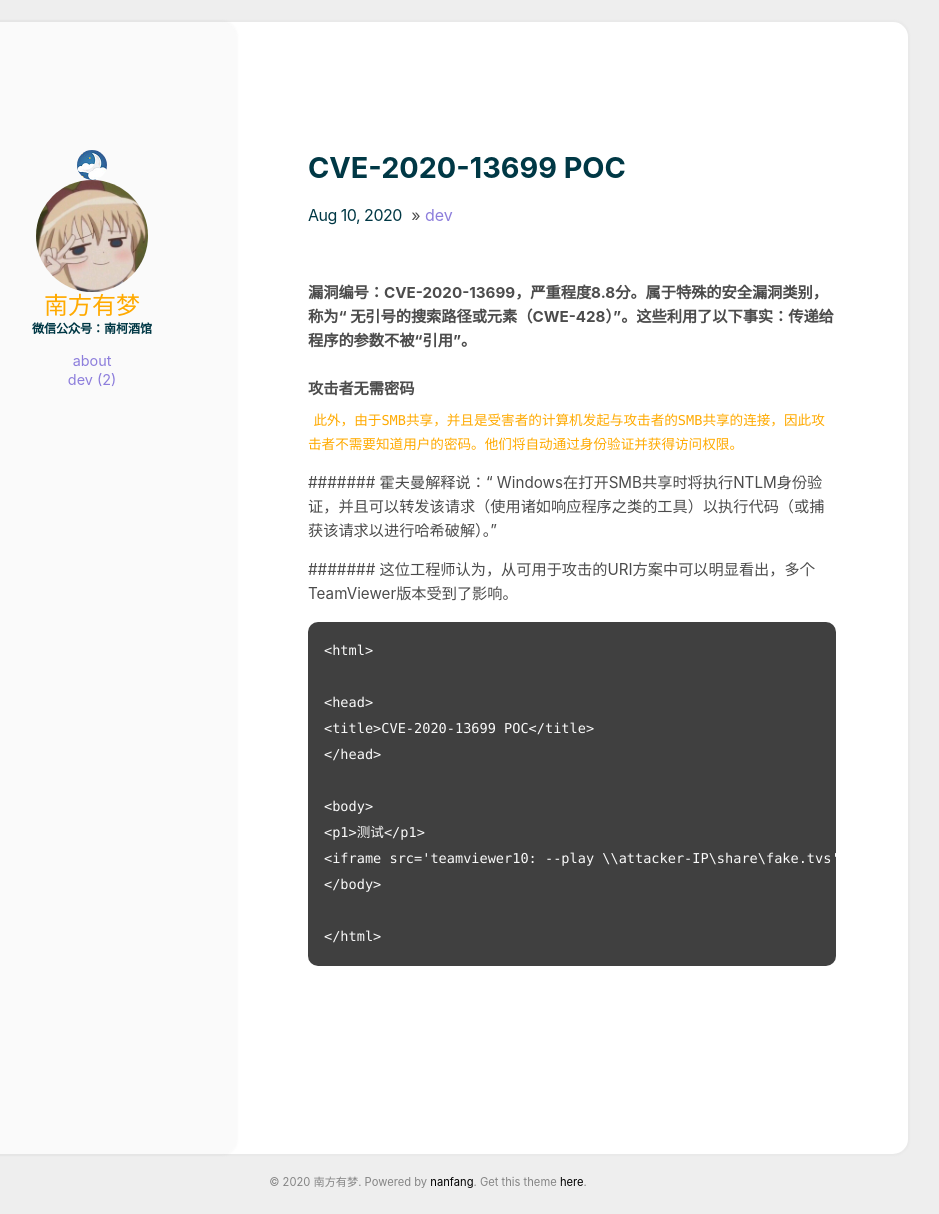
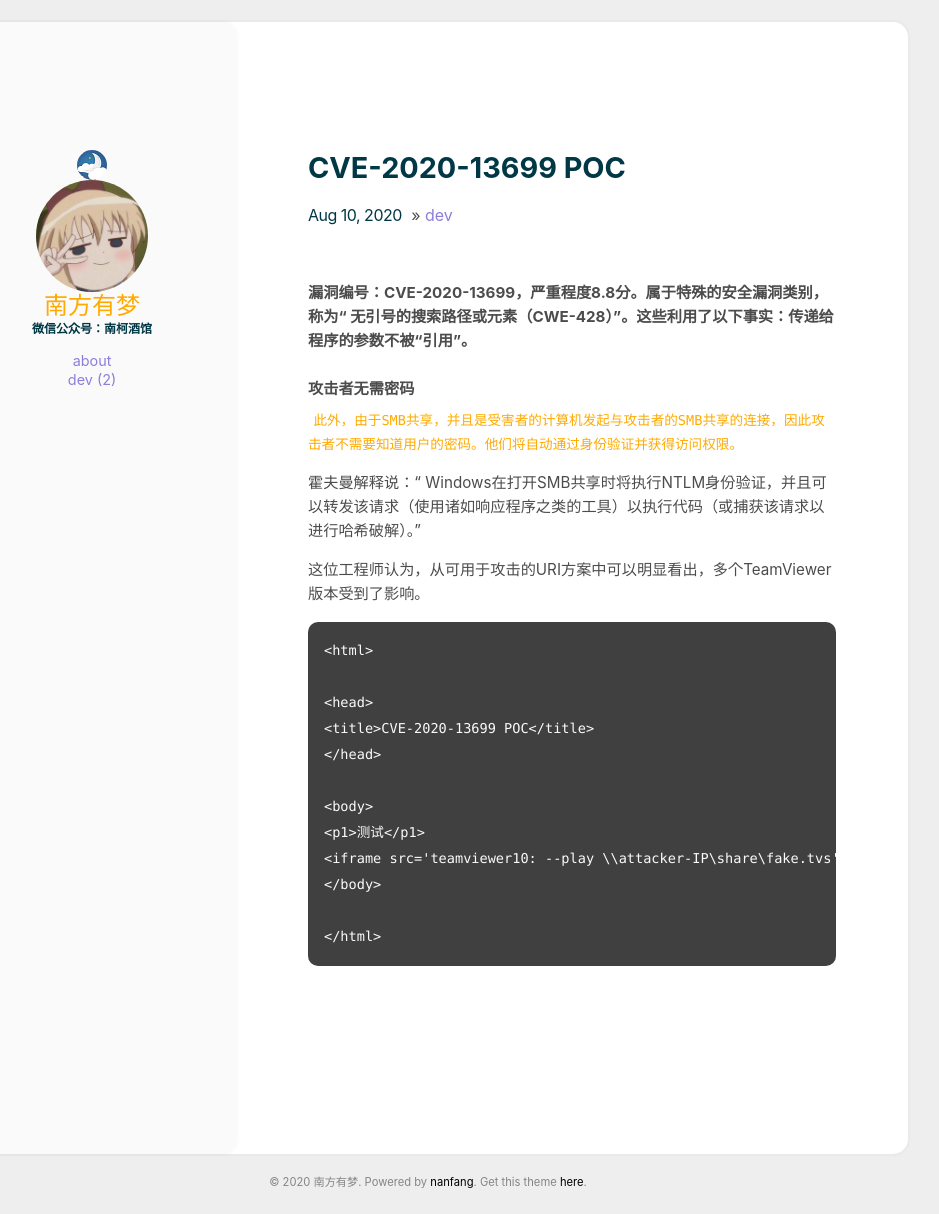
Before and after one commit to hackgov/hackgov.github.io, a Jekyll site: the page built from _posts/2020-8-10-CVE-2020-13699.md, in a window 1280 px wide. Shown: the whole page, without its empty margins (212-1151 px from the left). Built offline with Jekyll 4.4.1, drawn with Linux system fonts in a browser that asks for light colours.

Commit message:
Update 2020-8-10-CVE-2020-13699.md

````diff
--- a/_posts/2020-8-10-CVE-2020-13699.md
+++ b/_posts/2020-8-10-CVE-2020-13699.md
@@ -8,9 +8,9 @@
 #### 攻击者无需密码
 `此外，由于SMB共享，并且是受害者的计算机发起与攻击者的SMB共享的连接，因此攻击者不需要知道用户的密码。他们将自动通过身份验证并获得访问权限。`
 
-####### 霍夫曼解释说：“ Windows在打开SMB共享时将执行NTLM身份验证，并且可以转发该请求（使用诸如响应程序之类的工具）以执行代码（或捕获该请求以进行哈希破解）。”
+霍夫曼解释说：“ Windows在打开SMB共享时将执行NTLM身份验证，并且可以转发该请求（使用诸如响应程序之类的工具）以执行代码（或捕获该请求以进行哈希破解）。”
 
-####### 这位工程师认为，从可用于攻击的URI方案中可以明显看出，多个TeamViewer版本受到了影响。
+这位工程师认为，从可用于攻击的URI方案中可以明显看出，多个TeamViewer版本受到了影响。
 
 
 ```
````
